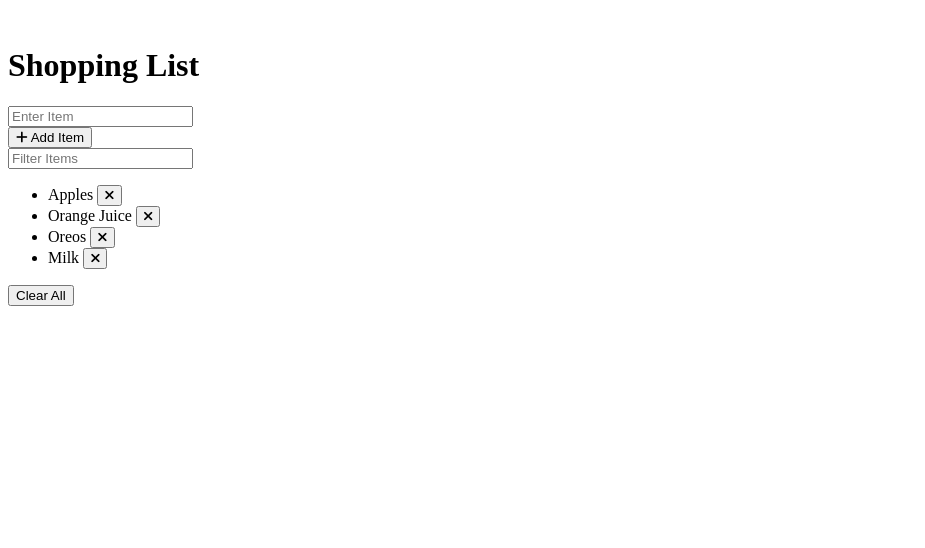
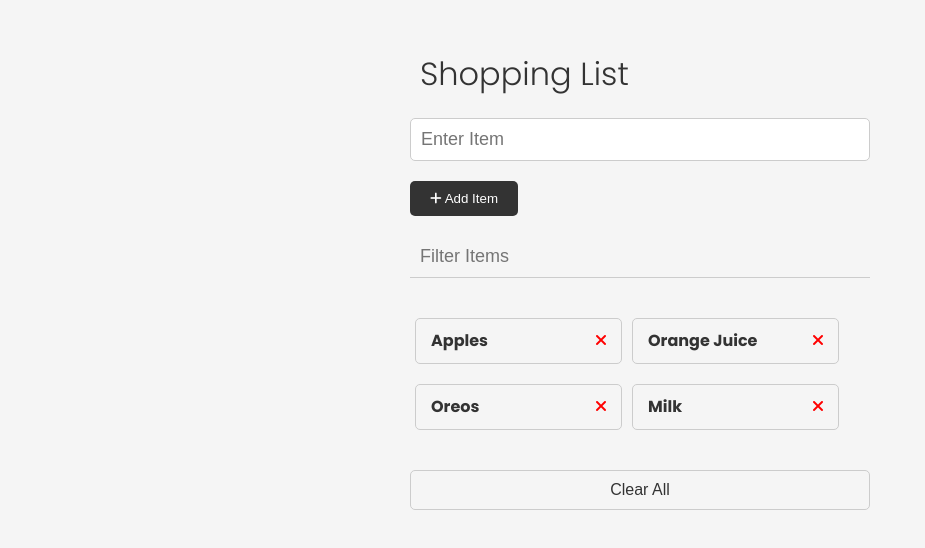
Before and after one commit to RishiPS19/myapp, a plain HTML site: page first.html in a window 1280 px wide. Shown: the whole page, without its empty margins (0-925 px from the left). Drawn offline with Linux system fonts and the light colour scheme.

Commit message:
safer side

```diff
--- a/first.html
+++ b/first.html
@@ -12,7 +12,7 @@
       crossorigin="anonymous"
       referrerpolicy="no-referrer"
     />
-    <link rel="stylesheet" href="style.css" />
+    <link rel="stylesheet" href="style3.css" />
     <title>Shopping List</title>
   </head>
   <body>
```
